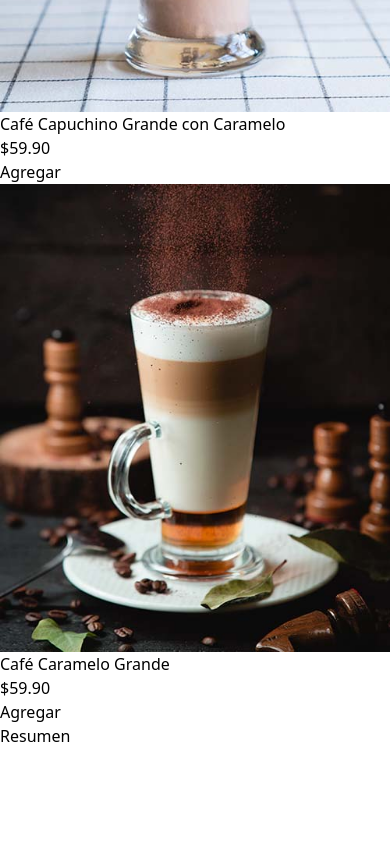
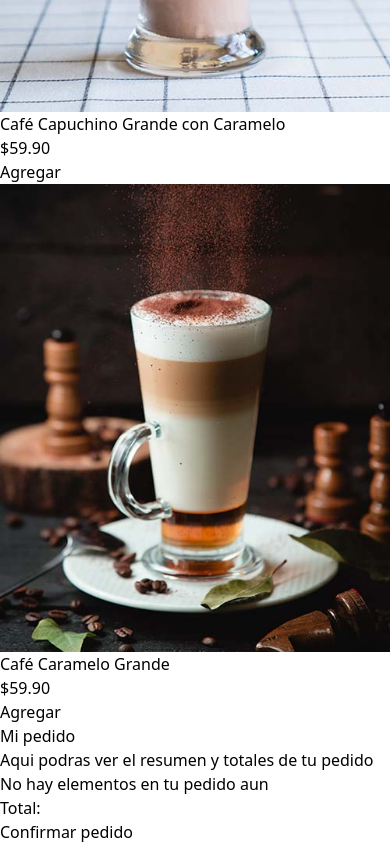
Before and after one commit to pierodev0/quiosco, a React (Vite) app in the folder react-quiosco/: page / in a window 390 px wide. Shown: the part 9403-10247 px from the top of the page. Before the commit the page ends 10151 px from the top, so only its background shows below. Built offline with nearby package versions, Linux system fonts and the light colour scheme.

Commit message:
Primeros pasos con el Resumen

```diff
--- a/react-quiosco/src/components/Resumen.jsx
+++ b/react-quiosco/src/components/Resumen.jsx
@@ -1,5 +1,28 @@
 import React from 'react';
+import useQuiosco from '../hooks/useQuiosco';
 
 export default function Resumen() {
-  return <div className='md:w-72'>Resumen</div>;
+  const { pedido } = useQuiosco();
+  return (
+    <aside className='md:w-72 h-screen overflow-x-scroll p-5'>
+      <h1 className='text-4xl font-black'>Mi pedido</h1>
+      <p className='text-lg my-5'>
+        Aqui podras ver el resumen y totales de tu pedido
+      </p>
+      <div className='py-10'>
+        {pedido.length === 0 ? (
+          <p>No hay elementos en tu pedido aun</p>
+        ) : (
+          <p>Si hay elementos en tu pedido</p>
+        )}
+
+        <p className='my-5 text-xl'>Total: {''}</p>
+        <form action="" className='flex flex-col gap-5'>
+          <div>
+            <input type="submit" value="Confirmar pedido"  className='btn-primary w-full'/>
+          </div>
+        </form>
+      </div>
+    </aside>
+  );
 }
--- a/react-quiosco/src/context/QuioscoProvider.jsx
+++ b/react-quiosco/src/context/QuioscoProvider.jsx
@@ -9,6 +9,7 @@ const QuioscoProvider = ({ children }) => {
   const [categoriaActual, setCategoriaActual] = useState(categorias[0]);
   const [modal, setModal] = useState(false);
   const [producto,setProducto] = useState({});
+  const [pedido,setPedido] = useState([]);
 
   const handleClickCategoria = (id) => {
     const categoria = categorias.filter((categoria) => categoria.id === id);
@@ -32,7 +33,8 @@ const QuioscoProvider = ({ children }) => {
         modal,
         handleClickModal,
         producto,
-        handleSetProducto
+        handleSetProducto,
+        pedido
       }}
     >
       {children}
--- a/react-quiosco/src/index.css
+++ b/react-quiosco/src/index.css
@@ -4,6 +4,6 @@
 
 @layer components {
     .btn-primary {
-      @apply bg-indigo-600 hover:bg-indigo-800 mt-auto text-white py-3 px-6 uppercase font-bold rounded-sm;
+      @apply bg-indigo-600 hover:bg-indigo-800 mt-auto text-white py-3 px-6 uppercase font-bold rounded-sm cursor-pointer;
     }
   }
```
